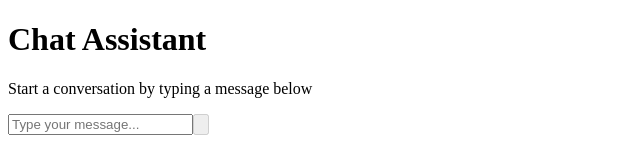
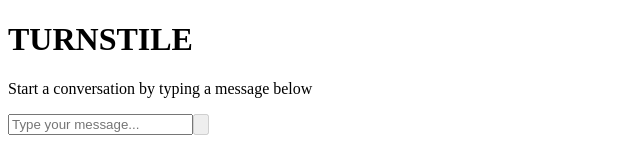
Before and after one commit to ShrootBuck/TURNSTILE, a Next.js app: page / in a window 1280 px wide. Shown: the top 160 px of the page, without its empty margins (0-640 px from the left). Built offline with nearby package versions, Linux system fonts and the light colour scheme.

Commit message:
I've found a name

```diff
--- a/package.json
+++ b/package.json
@@ -1,5 +1,5 @@
 {
-	"name": "zed-chat",
+  "name": "turnstile",
   "version": "0.1.0",
   "private": true,
   "type": "module",
--- a/src/app/page.tsx
+++ b/src/app/page.tsx
@@ -10,7 +10,7 @@ export default function Chat() {
     <div className="flex flex-col w-full bg-gradient-to-br from-gray-50 to-gray-100 min-h-screen rounded-lg shadow-lg">
       <div className="px-4 md:px-6 py-3 md:py-4 border-b border-gray-200">
         <h1 className="text-xl md:text-2xl font-semibold text-gray-800">
-          Chat Assistant
+          TURNSTILE
         </h1>
       </div>
 
```
Lines whose indentation alone changed are shown as unchanged.
